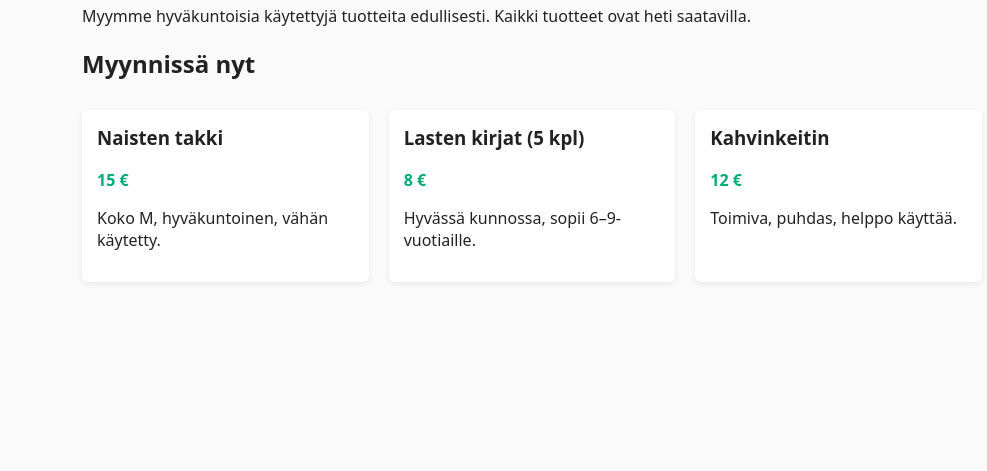
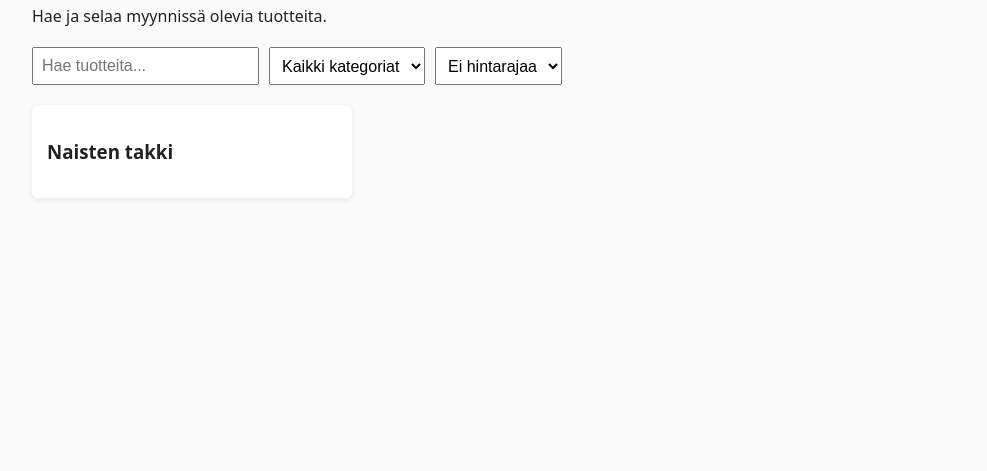
Before and after one commit to Toppe333/Baskin-kirppis, a plain HTML site: page index.html in a window 1280 px wide. Shown: the part 329-800 px from the top of the page, without its empty margins (108-1095 px from the left). Drawn offline with Linux system fonts and the light colour scheme.

Commit message:
Update index.html

```diff
--- a/index.html
+++ b/index.html
@@ -8,12 +8,11 @@
   <style>
     body {
       margin: 0;
-      font-family: system-ui, -apple-system, sans-serif;
+      font-family: system-ui, sans-serif;
       background: #fafafa;
       color: #222;
     }
 
-    /* YLÄKUVA */
     .hero {
       background-image: url("hero.jpg");
       background-size: cover;
@@ -22,7 +21,7 @@
     }
 
     .container {
-      max-width: 900px;
+      max-width: 1000px;
       margin: auto;
       padding: 20px;
     }
@@ -31,12 +30,25 @@
       margin-top: 10px;
     }
 
-    /* TUOTELISTA */
+    /* HAKU & SUODATTIMET */
+    .filters {
+      display: flex;
+      flex-wrap: wrap;
+      gap: 10px;
+      margin: 20px 0;
+    }
+
+    .filters input,
+    .filters select {
+      padding: 8px;
+      font-size: 1rem;
+    }
+
+    /* TUOTTEET */
     .products {
       display: grid;
       grid-template-columns: repeat(auto-fill, minmax(250px, 1fr));
       gap: 20px;
-      margin-top: 30px;
     }
 
     .product {
@@ -46,54 +58,49 @@
       box-shadow: 0 2px 6px rgba(0,0,0,0.08);
     }
 
-    .product h3 {
-      margin-top: 0;
-    }
-
     .price {
       font-weight: bold;
       color: #0a7;
+    }
+
+    .hidden {
+      display: none;
     }
   </style>
 </head>
 
 <body>
 
-  <!-- YLÄKUVA -->
   <div class="hero"></div>
 
   <div class="container">
-    <h1>Tervetuloa kirpputorille</h1>
-    <p>
-      Myymme hyväkuntoisia käytettyjä tuotteita edullisesti.
-      Kaikki tuotteet ovat heti saatavilla.
-    </p>
+    <h1>Kirpputorimme</h1>
+    <p>Hae ja selaa myynnissä olevia tuotteita.</p>
 
-    <h2>Myynnissä nyt</h2>
+    <!-- HAKU & SUODATTIMET -->
+    <div class="filters">
+      <input type="text" id="search" placeholder="Hae tuotteita...">
+
+      <select id="category">
+        <option value="">Kaikki kategoriat</option>
+        <option value="vaatteet">Vaatteet</option>
+        <option value="kirjat">Kirjat</option>
+        <option value="kodinkoneet">Kodinkoneet</option>
+      </select>
+
+      <select id="maxPrice">
+        <option value="">Ei hintarajaa</option>
+        <option value="5">Alle 5 €</option>
+        <option value="10">Alle 10 €</option>
+        <option value="20">Alle 20 €</option>
+      </select>
+    </div>
 
     <!-- TUOTTEET -->
-    <div class="products">
+    <div class="products" id="products">
 
-      <div class="product">
+      <div class="product"
+           data-name="Naisten takki"
+           data-category="vaatteet"
+           data-price="15">
         <h3>Naisten takki</h3>
-        <p class="price">15 €</p>
-        <p>Koko M, hyväkuntoinen, vähän käytetty.</p>
-      </div>
-
-      <div class="product">
-        <h3>Lasten kirjat (5 kpl)</h3>
-        <p class="price">8 €</p>
-        <p>Hyvässä kunnossa, sopii 6–9-vuotiaille.</p>
-      </div>
-
-      <div class="product">
-        <h3>Kahvinkeitin</h3>
-        <p class="price">12 €</p>
-        <p>Toimiva, puhdas, helppo käyttää.</p>
-      </div>
-
-    </div>
-  </div>
-
-</body>
-</html>
```
